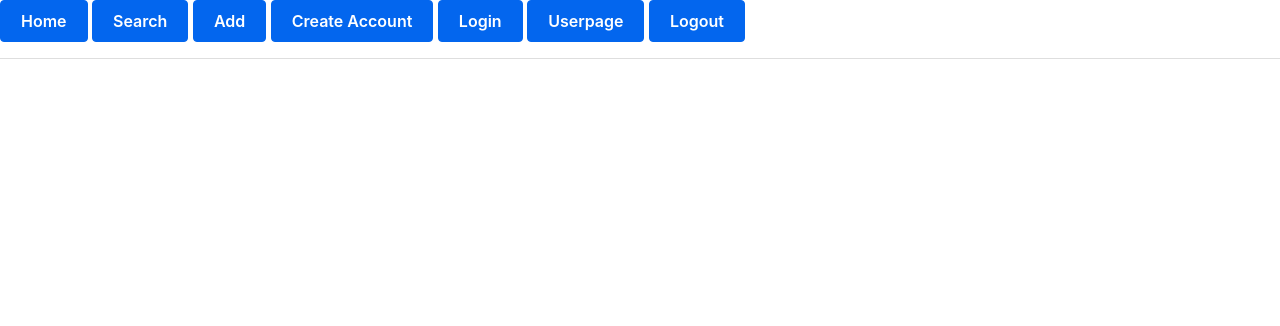
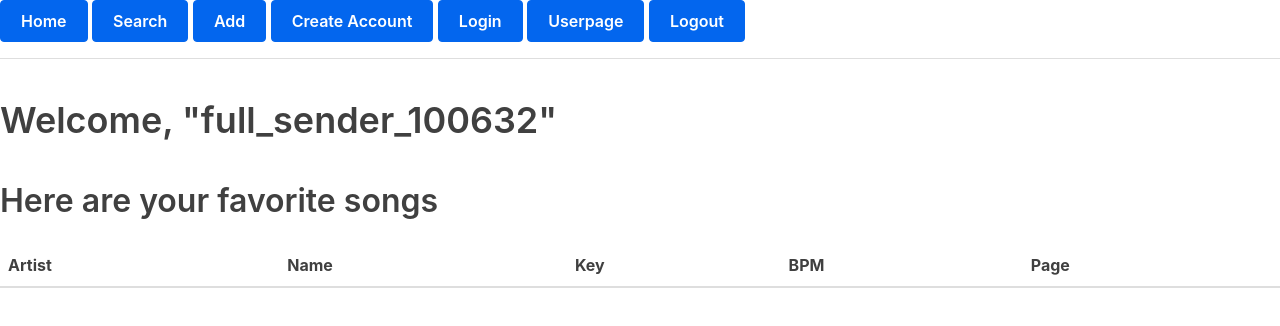
Before and after one commit to nattiecopeland/377ProjSong, a React (Create React App) app: page /user in a window 1280 px wide. Shown: the top 326 px of the page. Built offline with nearby package versions, Linux system fonts and the light colour scheme.

Commit message:
Added userpage with dummy functionality; will revisit once user database is set up

```diff
--- a/src/Navigation.js
+++ b/src/Navigation.js
@@ -5,6 +5,7 @@ import SearchPage from "./SearchPage";
 import Form from "./Form";
 import CreateAccount from "./CreateAccount";
 import Song from "./Song";
+import UserPage from "./UserPage";
 
 class Navigation extends Component {
     render() {
@@ -63,7 +64,7 @@ class Navigation extends Component {
                             <></>
                         </Route>
                         <Route path="/user">
-                            <></>
+                            <UserPage />
                         </Route>
                         <Route path="/song">
                             <Song />
--- /dev/null
+++ b/src/UserPage.js
@@ -0,0 +1,25 @@
+import React, { Component } from 'react';
+import {useLocation} from "react-router-dom";
+import axios from 'axios';
+import Table from "./Table";
+class UserPage extends Component {
+
+   state = {
+      userName : "full_sender_100632",
+      favorites : []
+   }
+
+   render() {
+      return(
+         <>
+            <h1> Welcome, "{this.state.userName}" </h1>
+            <h2> Here are your favorite songs </h2>
+            <div className="table">
+              <Table songData={this.state.favorites} />
+            </div>
+         </>
+      )
+   }
+}
+
+export default UserPage
```
